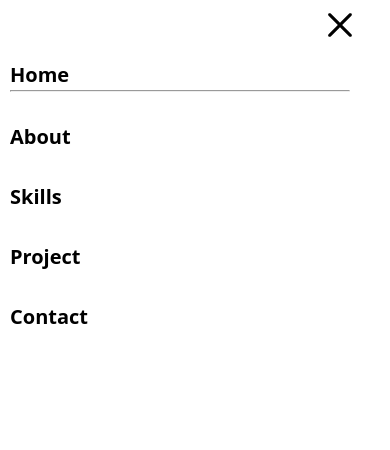
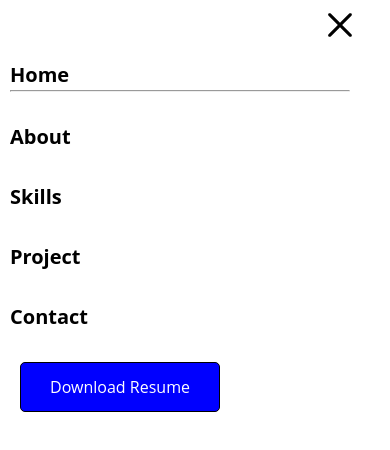
Before and after one commit to kaviyathirumali/kaviyat.github.io, a React (Create React App) app: page / in a window 390 px wide. Shown: the top 450 px of the page. Built offline with nearby package versions, Linux system fonts and the light colour scheme.

Commit message:
Updated website with changes

```diff
--- a/src/Components/Navbar-list/Navlist.css
+++ b/src/Components/Navbar-list/Navlist.css
@@ -5,7 +5,7 @@
     font-size: 50px;
 }
 .home h2{
-    font-weight: 200;
+    font-weight: 600;
     background-image: linear-gradient(to right, red,blue,black);
     -webkit-background-clip: text;
     background-clip: text;
@@ -86,7 +86,7 @@
 }
 .project-1-text p,.project-2-text p{
     margin-top: 10px;
-    font-weight: bold;
+    font-weight: 700;
 }
 .project-1 button,.project-2 button{
     float: right;
@@ -118,6 +118,18 @@
     list-style:circle;
     font-size: 30px;
 }
+.intern button{
+    background-color: black;
+    width: 100px;
+    margin-left: 10px;
+    height: 30px;
+}
+.intern button a{
+
+
+    color: white;
+    text-decoration: none;
+}
 @media screen and (max-width:780px){
     .home h1{
         font-size: 2.50rem;
@@ -136,6 +148,9 @@
     .home h3 p{
         margin-left: 10px;
         font-size: 30px;
+    }
+    .about h1, .skill h1,.tools h1,.contact h1,.project h1,.internship-part h1{
+        margin-left: 10px;
     }
     .full-grid{
         display: block;
--- a/src/Components/Navbar-list/Navlist.js
+++ b/src/Components/Navbar-list/Navlist.js
@@ -66,7 +66,8 @@ const Navlist = () => {
                     <li>Led the development of the project's frontend interface using React.js, Tailwind CSS, and ensured a responsive and user-friendly design.</li>
                     <li>Streamlined access to comprehensive information about Indian universities through an integrated platform, fostering informed decision-making for students and stakeholders.</li>
                     <li>Implemented dynamic data rendering, search , and interactive features, enhancing the user experience.</li>
-                    <p><span>Tool:</span>vscode</p>
+                    <p>Tool: vscode</p>
+                    <p>Role: Front-end developer</p>
                 </div>
                 <div className='project-1-image'>
                     <div className='button'>
@@ -87,7 +88,8 @@ const Navlist = () => {
                     <li>Led the development of the project's frontend interface using React.js, Tailwind CSS, and ensured a responsive and user-friendly design.</li>
                     <li>Streamlined access to comprehensive information about Indian universities through an integrated platform, fostering informed decision-making for students and stakeholders.</li>
                     <li>Implemented dynamic data rendering, search , and interactive features, enhancing the user experience.</li>
-                    <p><span>Tool:</span>vscode</p>
+                    <p>Tool: vscode</p>
+                    <p>Role: Front-end developer</p>
                 </div>
                 <div className='project-2-image'>
                     <div className='button'>
@@ -111,6 +113,7 @@ const Navlist = () => {
                     <li>Gained practical experience in web development on front-end technologies , including HTML, CSS, JS and Bootstrap.</li>
                     <li>Collabrated effctively with the development team, ensuring the seamless integration of front-end components resulting in enhanced functionality and an improved user experience.</li>
                 </div>
+                <button><a href='https://www.linkedin.com/posts/kaviya-thiru-705b52219_i-did-my-internship-ayan-technology-solutions-activity-7098885282355167233-cKNB?utm_source=share&utm_medium=member_android'>View Certificate</a></button>
             </div>
             <hr/>
     </div>
--- a/src/Components/Navbar/Navbar.css
+++ b/src/Components/Navbar/Navbar.css
@@ -53,6 +53,23 @@
         font-size: 20px;
         font-weight: 700;
     }
+    .nav-link-mobile button{
+        background-color: blue;
+        height: 50px;
+        width: 200px;
+        padding: 12px;
+        margin-left: 20px;
+
+        border: 1px solid black;
+        border-radius: 5px;
+    }
+    .nav-link-mobile button a{
+        color: white;
+        text-decoration: none;
+        font-size: 1rem;
+        margin-left: 5px;
+        margin-right: 5px;
+    }
     .nav-link{
         display: none;
     }
--- a/src/Components/Navbar/Navbar.js
+++ b/src/Components/Navbar/Navbar.js
@@ -3,6 +3,7 @@ import { useState } from 'react';
 import './Navbar.css';
 import { MdMenu} from 'react-icons/md'
 import {RxCross2} from 'react-icons/rx';
+import resume from '../../Assets/CV_2024013020290365.pdf'
 
 const Navbar = () => {
   const [menu,setMenu]= useState("Home")
@@ -17,6 +18,7 @@ const Navbar = () => {
               <li onClick={()=>setMenu("Skills")}><a href='#skills'>Skills</a>{menu==="Skills"?<hr/>:<></>}</li>
               <li onClick={()=>setMenu("Project")}><a href='#project'>Project</a>{menu==="Project"?<hr/>:<></>}</li>
               <li onClick={()=>setMenu("Contact")}><a href='#contact'>Contact</a>{menu==="Contact"?<hr/>:<></>}</li>
+              <button><a href={resume} download="Resume">Download Resume</a></button>
             </ul>
             <p className='nav-btn' onClick={()=>setIsMobile(!isMobile)} >{isMobile?<MdMenu/>:<RxCross2/>} </p>
         </div>
```
Also changed, not shown: src/App.js (line endings or trailing spaces), 1 other file (tests, documents, lock files or other folders).
